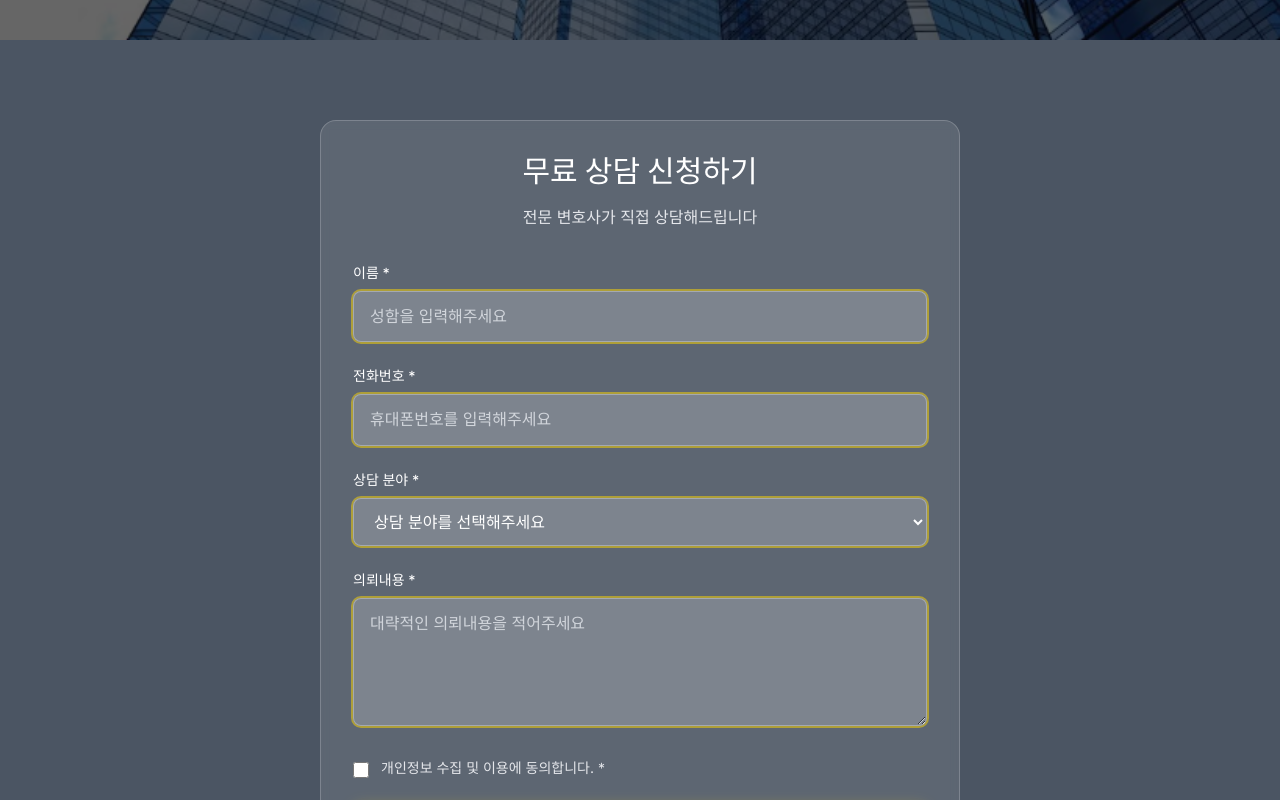
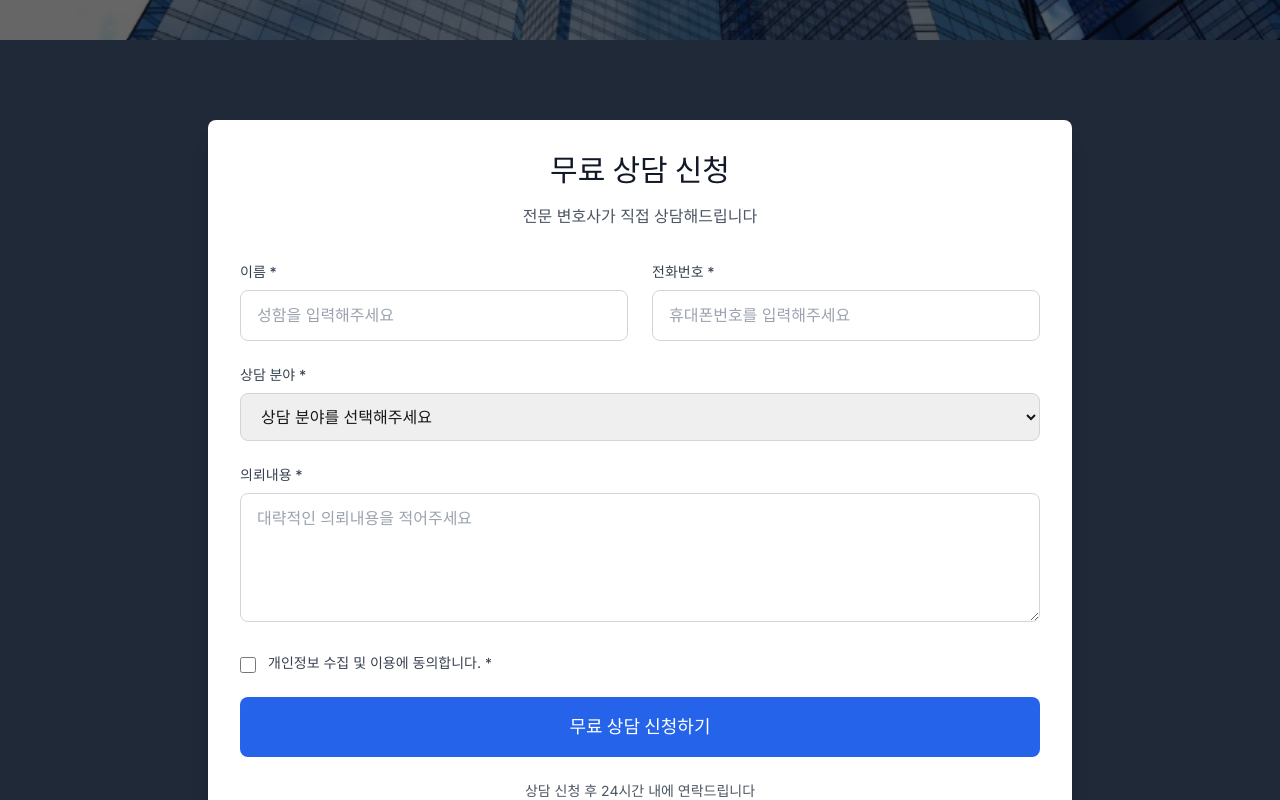
Before and after one commit to gu991230-cyber/gugit, a Next.js app: page / in a window 1280 px wide. Shown: the part 760-1560 px from the top of the page. Built offline with nearby package versions, Linux system fonts and the light colour scheme; no server answers.

Commit message:
상담 신청란 디자인 개선 및 상단 버튼 제거

```diff
--- a/src/app/page.tsx
+++ b/src/app/page.tsx
@@ -120,27 +120,7 @@ export default function Home() {
                  </div>
               </div>
 
-              {/* CTA Button */}
-              <div className="pt-8">
-                <button
-                  onClick={() => {
-                    const element = document.getElementById('contact-form');
-                    if (element) {
-                      element.scrollIntoView({
-                        behavior: 'smooth',
-                        block: 'start'
-                      });
-                    }
-                  }}
-                                     className="text-white px-8 py-4 rounded-lg font-bold text-lg transition-colors cursor-pointer"
-                   style={{
-                     background: 'linear-gradient(135deg, #FFD700 0%, #FFA500 100%)',
-                     boxShadow: '0 4px 15px rgba(255, 215, 0, 0.3)'
-                   }}
-                >
-                  무료 상담 신청하기
-                </button>
-              </div>
+
             </div>
           </div>
         </div>
@@ -149,19 +129,20 @@ export default function Home() {
       </section>
 
                                                        {/* Contact Form Section */}
-         <section id="contact-form" className="relative py-20 min-h-screen flex items-center bg-gray-600">
+         <section id="contact-form" className="relative py-20 bg-gray-800">
 
         <div className="relative z-10 w-full">
-          <div className="max-w-2xl mx-auto px-4">
-            <div className="bg-white/10 backdrop-blur-sm rounded-2xl p-8 border border-white/20">
+          <div className="max-w-4xl mx-auto px-4">
+            <div className="bg-white rounded-lg shadow-xl p-8">
               <div className="text-center mb-8">
-                <h2 className="text-3xl font-bold text-white mb-4">무료 상담 신청하기</h2>
-                <p className="text-gray-200">전문 변호사가 직접 상담해드립니다</p>
+                <h2 className="text-3xl font-bold text-gray-900 mb-4">무료 상담 신청</h2>
+                <p className="text-gray-600">전문 변호사가 직접 상담해드립니다</p>
               </div>
 
                             <form className="space-y-6" onSubmit={handleSubmit}>
+                <div className="grid grid-cols-1 md:grid-cols-2 gap-6">
                   <div>
-                                     <label htmlFor="name" className="block text-sm font-medium text-white mb-2">
+                    <label htmlFor="name" className="block text-sm font-medium text-gray-700 mb-2">
                       이름 *
                     </label>
                     <input
@@ -169,17 +150,13 @@ export default function Home() {
                       id="name"
                       name="name"
                       placeholder="성함을 입력해주세요"
-                     className="w-full px-4 py-3 bg-white/20 border border-white/30 rounded-lg text-white placeholder-gray-300"
-                     style={{
-                       outline: 'none',
-                       boxShadow: '0 0 0 2px rgba(255, 215, 0, 0.5)'
-                     }}
+                      className="w-full px-4 py-3 border border-gray-300 rounded-lg focus:ring-2 focus:ring-blue-500 focus:border-blue-500"
                       required
                     />
                   </div>
 
                   <div>
-                                     <label htmlFor="phone" className="block text-sm font-medium text-white mb-2">
+                    <label htmlFor="phone" className="block text-sm font-medium text-gray-700 mb-2">
                       전화번호 *
                     </label>
                     <input
@@ -187,41 +164,33 @@ export default function Home() {
                       id="phone"
                       name="phone"
                       placeholder="휴대폰번호를 입력해주세요"
-                     className="w-full px-4 py-3 bg-white/20 border border-white/30 rounded-lg text-white placeholder-gray-300"
-                     style={{
-                       outline: 'none',
-                       boxShadow: '0 0 0 2px rgba(255, 215, 0, 0.5)'
-                     }}
+                      className="w-full px-4 py-3 border border-gray-300 rounded-lg focus:ring-2 focus:ring-blue-500 focus:border-blue-500"
                       required
                     />
                   </div>
+                </div>
 
                 <div>
-                                     <label htmlFor="service" className="block text-sm font-medium text-white mb-2">
+                  <label htmlFor="service" className="block text-sm font-medium text-gray-700 mb-2">
                     상담 분야 *
                   </label>
                   <select
                     id="service"
                     name="service"
-                     className="w-full px-4 py-3 bg-white/20 border border-white/30 rounded-lg text-white"
-                     style={{
-                       outline: 'none',
-                       boxShadow: '0 0 0 2px rgba(255, 215, 0, 0.5)'
-                     }}
+                    className="w-full px-4 py-3 border border-gray-300 rounded-lg focus:ring-2 focus:ring-blue-500 focus:border-blue-500"
                     required
                   >
-                    <option value="" className="text-gray-800">상담 분야를 선택해주세요</option>
-                    <option value="민사소송" className="text-gray-800">민사소송</option>
-                    <option value="입찰권 분쟁" className="text-gray-800">입찰권 분쟁</option>
-                    <option value="투자사기" className="text-gray-800">투자사기</option>
-                    <option value="보이스피싱" className="text-gray-800">보이스피싱</option>
-                    <option value="로맨스스캠" className="text-gray-800">로맨스스캠</option>
-                    <option value="기타" className="text-gray-800">기타</option>
+                   <option value="">상담 분야를 선택해주세요</option>
+                   <option value="입찰권 분쟁">입찰권 분쟁</option>
+                   <option value="회원권 분쟁">회원권 분쟁</option>
+                   <option value="투자사기">투자사기</option>
+                   <option value="보이스피싱">보이스피싱</option>
+                   <option value="기타">기타</option>
                  </select>
                 </div>
 
                 <div>
-                                     <label htmlFor="inquiry" className="block text-sm font-medium text-white mb-2">
+                  <label htmlFor="inquiry" className="block text-sm font-medium text-gray-700 mb-2">
                     의뢰내용 *
                   </label>
                   <textarea
@@ -229,11 +198,7 @@ export default function Home() {
                     name="inquiry"
                     rows={4}
                     placeholder="대략적인 의뢰내용을 적어주세요"
-                     className="w-full px-4 py-3 bg-white/20 border border-white/30 rounded-lg text-white placeholder-gray-300"
-                     style={{
-                       outline: 'none',
-                       boxShadow: '0 0 0 2px rgba(255, 215, 0, 0.5)'
-                     }}
+                    className="w-full px-4 py-3 border border-gray-300 rounded-lg focus:ring-2 focus:ring-blue-500 focus:border-blue-500"
                     required
                   />
                 </div>
@@ -243,30 +208,23 @@ export default function Home() {
                     type="checkbox"
                     id="privacy"
                     name="privacy"
-                     className="mt-1 h-4 w-4 border-white/30 rounded bg-white/20"
-                     style={{
-                       accentColor: '#FFD700'
-                     }}
+                    className="mt-1 h-4 w-4 text-blue-600 focus:ring-blue-500 border-gray-300 rounded"
                     required
                   />
-                  <label htmlFor="privacy" className="text-sm text-gray-200">
+                  <label htmlFor="privacy" className="text-sm text-gray-700">
                     개인정보 수집 및 이용에 동의합니다. *
                   </label>
                 </div>
 
                 <button
                   type="submit"
-                   className="w-full text-white py-4 px-6 rounded-lg font-bold text-lg transition-colors"
-                   style={{
-                     background: 'linear-gradient(135deg, #FFD700 0%, #FFA500 100%)',
-                     boxShadow: '0 4px 15px rgba(255, 215, 0, 0.3)'
-                   }}
+                  className="w-full bg-blue-600 text-white py-4 px-6 rounded-lg font-bold text-lg hover:bg-blue-700 transition-colors"
                 >
                   무료 상담 신청하기
                 </button>
 
                 <div className="text-center">
-                  <p className="text-sm text-gray-300">상담 신청 후 24시간 내에 연락드립니다</p>
+                  <p className="text-sm text-gray-600">상담 신청 후 24시간 내에 연락드립니다</p>
                 </div>
               </form>
             </div>
```
Lines whose indentation alone changed are shown as unchanged.
